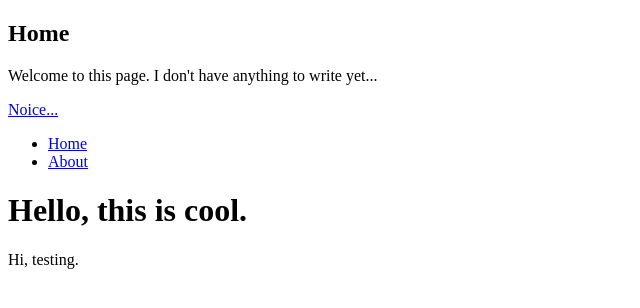
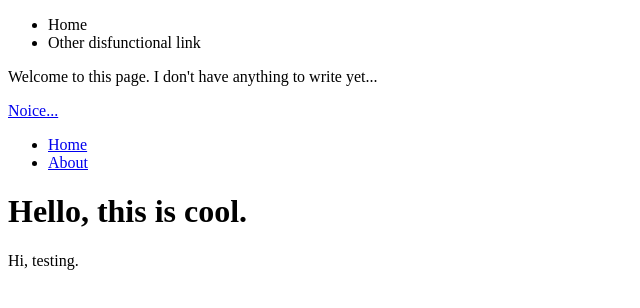
Before and after one commit to atikinf/atikinf.github.io, a plain HTML site: page index.html in a window 1280 px wide. Shown: the whole page, without its empty margins (0-640 px from the left). Drawn offline with Linux system fonts and the light colour scheme; files that its build step writes are made by us from their sources.

Commit message:
Update index.html

```diff
--- a/index.html
+++ b/index.html
@@ -8,10 +8,12 @@
 		<link rel="stylesheet" type="text/css" href="/css/main.css">
 	</head>
 	<body>
+		<ul>
+			<li>Home</li>
+			<li>Other disfunctional link</li>
+		</ul>
 		<section class="header">
-			<h1>
-				Home
-			</h1>
+
 			<p>
 				Welcome to this page. I don't have anything to write yet...
 			</p>
```
